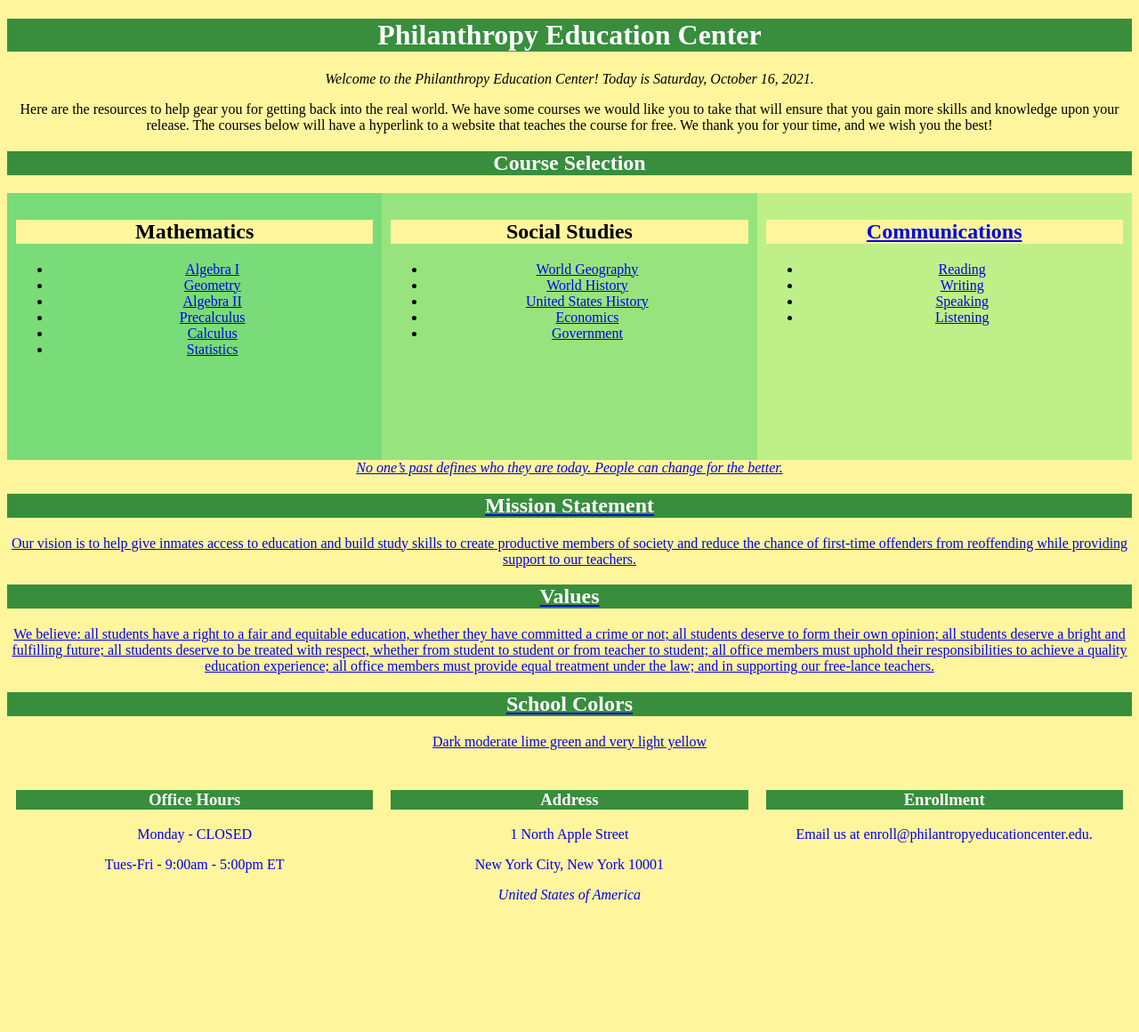
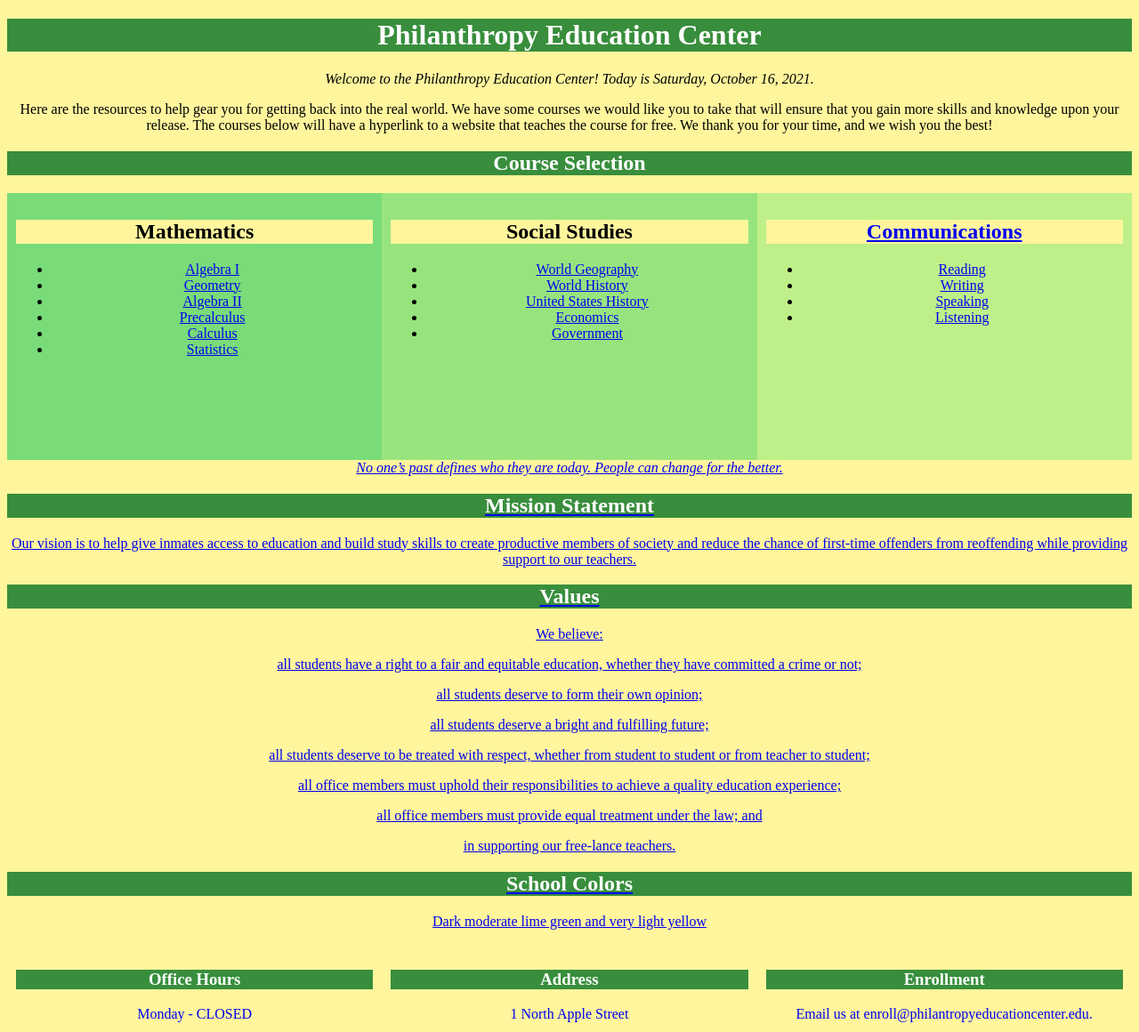
Before and after one commit to debbiengo1857/debbiengo1857.github.io, a plain HTML site: page index.html in a window 1280 px wide. Shown: the top 1160 px of the page at 89% size. Drawn offline with Linux system fonts and the light colour scheme.

Commit message:
Update index.html

```diff
--- a/index.html
+++ b/index.html
@@ -108,14 +108,14 @@ div {text-align: center;}
     <p>Our vision is to help give inmates access to education and build study skills to create productive members of society and reduce the chance of first-time offenders from reoffending while providing support to our teachers.</p>
 
     <h2 style="color:#FFFFFF; background-color:#388E3C">Values</h2>
-    <p>We believe:
-all students have a right to a fair and equitable education, whether they have committed a crime or not;
-all students deserve to form their own opinion;
-all students deserve a bright and fulfilling future;
-all students deserve to be treated with respect, whether from student to student or from teacher to student;
-all office members must uphold their responsibilities to achieve a quality education experience;
-all office members must provide equal treatment under the law; and
-in supporting our free-lance teachers.</p>
+    <p>We believe:</p>
+ <p>all students have a right to a fair and equitable education, whether they have committed a crime or not;</p>
+ <p>all students deserve to form their own opinion;</p>
+ <p>all students deserve a bright and fulfilling future;</p>
+ <p>all students deserve to be treated with respect, whether from student to student or from teacher to student;</p>
+ <p>all office members must uphold their responsibilities to achieve a quality education experience;</p>
+ <p>all office members must provide equal treatment under the law; and</p>
+ <p>in supporting our free-lance teachers.</p>
 
      <h2 style="color:#FFFFFF; background-color:#388E3C">School Colors</h2>
     <p>Dark moderate lime green and very light yellow</p>
```
